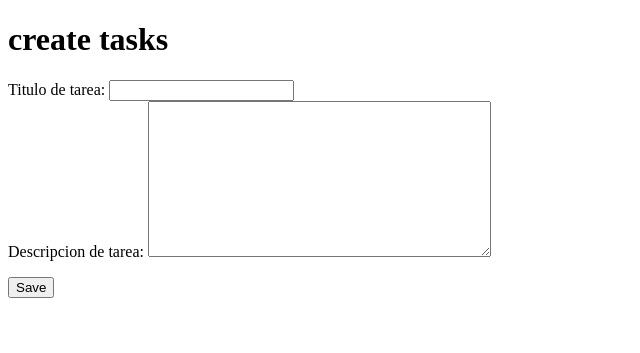
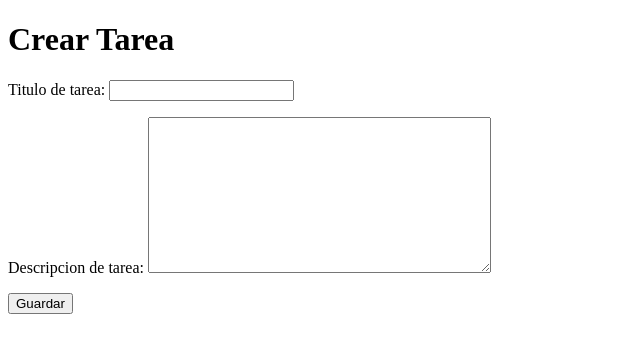
Before and after one commit to Avila-Pato/Django-curso, a Django app: page /create_tasks/ in a window 1280 px wide. Shown: the part 26-379 px from the top of the page, without its empty margins (0-640 px from the left). Run offline with Django 5.2, Linux system fonts and the light colour scheme.

Commit message:
Update create tasks template for improved UI and change project assignment logic

```diff
--- a/myapp/templates/create_tasks.html
+++ b/myapp/templates/create_tasks.html
@@ -1,9 +1,11 @@
 {% extends 'layouts/base.html' %} {% block content %}
 
-<h1>create tasks</h1>
-<!-- csrf token sirve para proteger la informacion -->
-{% csrf_token %}
-<form action="POST">{{form}}</form>
-<button>Save</button>
+<h1>Crear Tarea</h1>
+
+<!-- Formulario para crear tareas -->
+<form method="POST">
+  {% csrf_token %} {{ form.as_p }}
+  <button type="submit">Guardar</button>
+</form>
 
 {% endblock %}
--- a/myapp/views.py
+++ b/myapp/views.py
@@ -42,7 +42,6 @@ def create_tasks(request):
         Task.objects.create(
             title=request.POST["title"],
             description=request.POST["description"],
-            # project=request.POST["project"],
-            project_id=request.POST["project"],
+            project_id=2,
         )
         return redirect("/tasks/")
```
Also changed, not shown: db.sqlite3.
